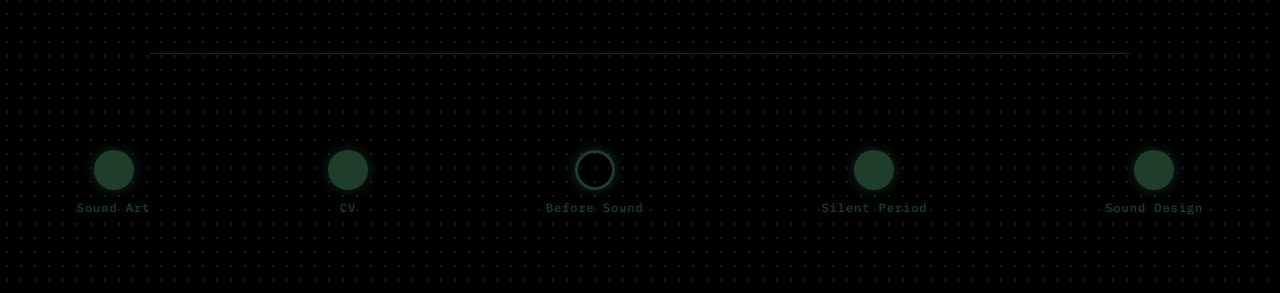
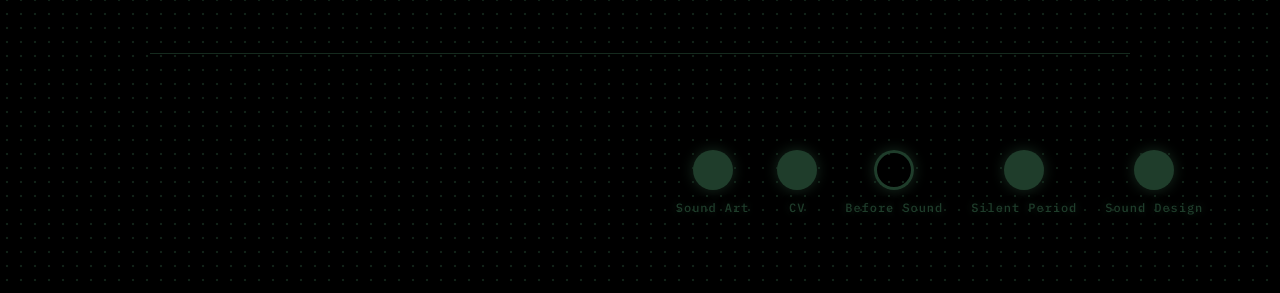
Before and after one commit to AnetHruskaJagsch/AnetaJagschovaSoundArtist, a plain HTML site: page cs/before-sound.html in a window 1280 px wide. Shown: the part 5831-6124 px from the top of the page. Drawn offline with Linux system fonts and the light colour scheme.

Commit message:
Refactor nav styles for improved layout

```diff
--- a/cs/before-sound.html
+++ b/cs/before-sound.html
@@ -140,8 +140,8 @@
     .napoveda { font-size: 13px; font-weight: 400; letter-spacing: 0.04em; }
 
     /* Dots with page names */
-    nav { align-self: stretch; margin-top: auto; }
-    nav ul { list-style: none; display: flex; justify-content: space-between; align-items: flex-start; }
+    nav { margin-top: auto; }
+    nav ul { list-style: none; display: flex; align-items: flex-start; gap: clamp(14px, 3vw, 28px); }
     .tecka {
       display: flex;
       flex-direction: column;
```
